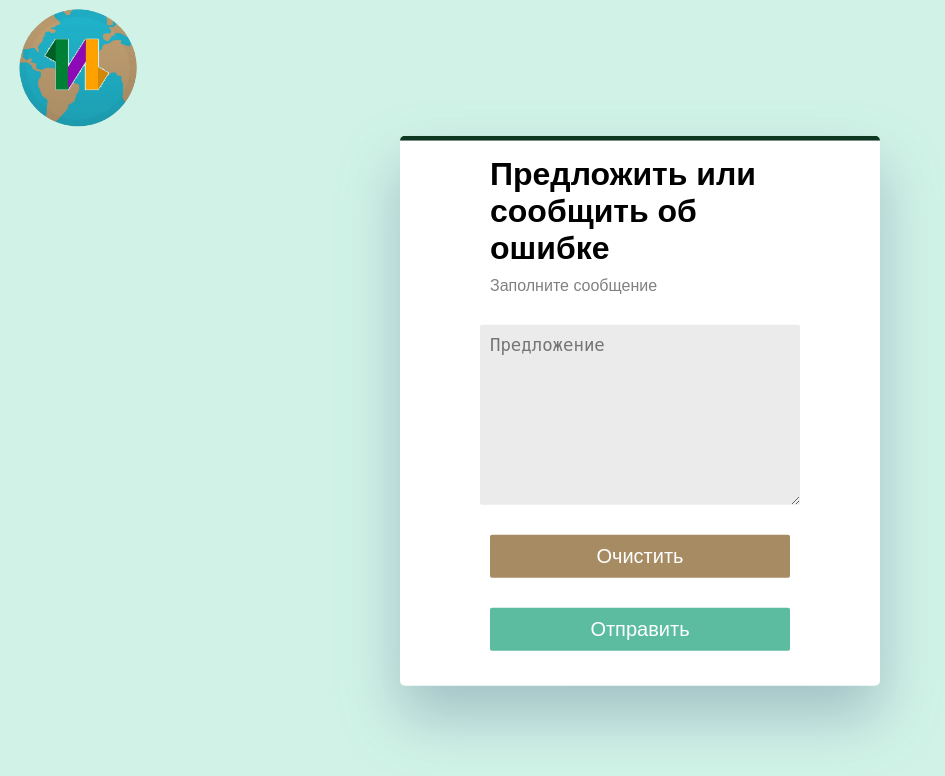
After one commit to P3s9vGang/panorama-intellect.me, a Django app: page /suggest in a window 1280 px wide. The commit adds this page. Shown: the top 776 px of the page, without its empty margins (0-945 px from the left). Run offline with Django 3.2, Linux system fonts and the light colour scheme.

Commit message:
suggestions update

```diff
--- a/main/admin.py
+++ b/main/admin.py
@@ -1,5 +1,5 @@
 from django.contrib import admin
-from .models import Article, OfferedArticle, Subscriber
+from .models import Article, OfferedArticle, Subscriber, Suggestion
 from django.utils.safestring import mark_safe
 
 admin.site.site_header = "Администрационная панель"
@@ -34,9 +34,11 @@ class OffArticleAdmin(admin.ModelAdmin):
 class SubscriberAdmin(admin.ModelAdmin):
     list_display = ('tgid','subdate')
 
-
+class SuggestionAdmin(admin.ModelAdmin):
+    list_display = ('message','date')
 
 # Register your models here.
 admin.site.register(Subscriber, SubscriberAdmin)
 admin.site.register(Article, ArticleAdmin)
 admin.site.register(OfferedArticle, OffArticleAdmin)
+admin.site.register(Suggestion, SuggestionAdmin)
--- /dev/null
+++ b/main/static/main/suggest.css
@@ -0,0 +1,149 @@
+body {
+  background-color: #d1f3e7;
+}
+
+header {
+    display: flex;
+    flex-direction: row;
+    justify-content: space-between;
+    /* Для старых браузеров */
+    height: 7.5em;
+    /* Высота шапки */
+    text-decoration-color: white;
+}
+
+header a img{
+    height: 100%;
+}
+
+#title-Tag-Line {
+  font-size: 20px;
+}
+/* .card-item__bg{
+  width: 150px;
+  margin-left: auto;
+  margin-right: auto;
+  left: 0;
+  right: 0;
+  display: block;
+  position: relative;
+  margin: 30px auto;
+  transform: translate(0px, 50px);
+  z-index: 5;
+} */
+
+/* form animation starts */
+.form {
+  background: #fff;
+  box-shadow: 0 30px 60px 0 rgba(90, 116, 148, 0.4);
+  border-radius: 5px;
+  max-width: 480px;
+  margin-left: auto;
+  margin-right: auto;
+  padding-top: 5px;
+  padding-bottom: 5px;
+  left: 0;
+  right: 0;
+  position: absolute;
+  border-top: 5px solid #0e3721;
+/*   z-index: 1; */
+  animation: bounce 1.5s infinite;
+}
+::-webkit-input-placeholder {
+  font-size: 1.3em;
+}
+
+.title{
+  display: block;
+  font-family: sans-serif;
+  margin: 10px auto 5px;
+  width: 300px;
+}
+.termsConditions{
+  margin: 0 auto 5px 80px;
+}
+
+.pageTitle{
+  font-size: 2em;
+  font-weight: bold;
+}
+.secondaryTitle{
+  color: grey;
+}
+
+.name {
+  background-color: #ebebeb;
+  color: black;
+}
+.name:hover {
+  border-bottom: 5px solid #0e3721;
+  height: 30px;
+  width: 380px;
+  transition: ease 0.5s;
+}
+
+.email {
+  background-color: #ebebeb;
+  height: 2em;
+}
+
+.email:hover {
+  border-bottom: 5px solid #0e3721;
+  height: 30px;
+  width: 380px;
+  transition: ease 0.5s;
+}
+
+.message {
+  background-color: #ebebeb;
+  overflow: hidden;
+  height: 10rem;
+}
+
+.message:hover {
+  border-bottom: 5px solid #0e3721;
+  height: 12em;
+  width: 380px;
+  transition: ease 0.5s;
+}
+
+.formEntry {
+  display: block;
+  margin: 30px auto;
+  min-width: 300px;
+  padding: 10px;
+  border-radius: 2px;
+  border: none;
+  transition: all 0.5s ease 0s;
+}
+
+.submit {
+  width: 200px;
+  color: white;
+  background-color: #5bbca0;
+  font-size: 20px;
+}
+
+.clear {
+  width: 200px;
+  color: white;
+  background-color: #a78c63;
+  font-size: 20px;
+}
+
+.submit:hover {
+  box-shadow: 15px 15px 15px 5px rgba(78, 72, 77, 0.219);
+  transform: translateY(-3px);
+  width: 300px;
+  border-top: 5px solid #0e3750;
+  border-radius: 0%;
+}
+
+@keyframes bounce {
+  0% {
+    tranform: translate(0, 4px);
+  }
+  50% {
+    transform: translate(0, 8px);
+  }
+}
--- a/main/templates/main/main.html
+++ b/main/templates/main/main.html
@@ -741,7 +741,7 @@
             <p class="footer-links">
                 <a href="#" class="link-1">Домой</a>
                 <a target="_blank" href="warning">⚠ Предупреждение ⚠</a>
-                <a target="_blank" href="mailto:admin@panorama-intellect.me">Связь</a>
+                <a target="_blank" href="suggest">Связь</a>
                 <a target="_blank" href="donate">$ Донат $</a>
                 <a href="#">Faq</a>
             </p>
--- /dev/null
+++ b/main/templates/main/suggest.html
@@ -0,0 +1,29 @@
+{% load static %}
+<!DOCTYPE html>
+<html lang="ru" dir="ltr">
+<html>
+
+<head>
+    <title>ИА Панорама Интеллект</title>
+    <link rel="stylesheet" href="{% static 'main/suggest.css' %}">
+    <link rel="icon" href="{% static 'main/images/ia-panorama.png' %}" type="image/png">
+    <link rel="shortcut icon" href="{% static 'main/images/ia-panorama.png' %}" type="image/png">
+</head>
+<header>
+    <a href="main.html" style="margin-right: 65px; " сlass="floating-button"> <img id="fckblsht" src="{% static 'main/images/ia-panorama.png' %}"> </a>
+</header>
+
+<body>
+    <div class="wrapper">
+        <form class="form" method="post">
+            {% csrf_token %}
+            <div class="pageTitle title">Предложить или сообщить об ошибке</div>
+            <div class="secondaryTitle title">Заполните сообщение</div>
+            <textarea name="suggestion" class="message formEntry" placeholder="Предложение"></textarea>
+            <button type="reset" class="clear formEntry">Очистить</button>
+            <button type="submit" class="submit formEntry">Отправить</button>
+        </form>
+    </div>
+</body>
+
+</html>
--- a/main/urls.py
+++ b/main/urls.py
@@ -6,8 +6,9 @@ urlpatterns = [
     path('main.html', views.newspage, name='newspage'),
     path('offer', views.offerpage, name='offerpage'),
 	path('warning', views.warning, name='usermode'),
-	path('requirements', views.requirements, name='usermode'),
-	path('donate', views.donate, name='usermode'),
-	path('confirmation', views.confirmation, name='usermode'),
+	path('requirements', views.requirements, name='requirements'),
+	path('donate', views.donate, name='donate'),
+	path('confirmation', views.confirmation, name='confirmation'),
+	path('suggest', views.suggest, name='suggest'),
 	# path('about', views.about, name='usermode'),
 ]
--- a/main/views.py
+++ b/main/views.py
@@ -1,7 +1,7 @@
 from django.shortcuts import render, redirect
 from django.http import HttpResponse, HttpResponseRedirect
 import os
-from .models import Article, OfferedArticle, Subscriber
+from .models import Article, OfferedArticle, Subscriber, Suggestion
 from .forms import ArticleOffer
 import telebot as tb
 from telebot import types
@@ -93,5 +93,15 @@ def requirements(request):
 
 def confirmation(request):
 	return render(request, 'main/confirmation.html')
+
+def suggest(request):
+    if request.method == 'POST':
+        msg = request.POST['suggestion']
+        try:
+            Suggestion(message = msg).save()
+        except Exception as ex:
+            print(ex)
+        return HttpResponseRedirect('/main.html')
+    return render(request, 'main/suggest.html')
 # def about(request):
 # 	return render(request, 'main/about.html')
```
Also changed, not shown: main/models.py (+9 -0 lines).
